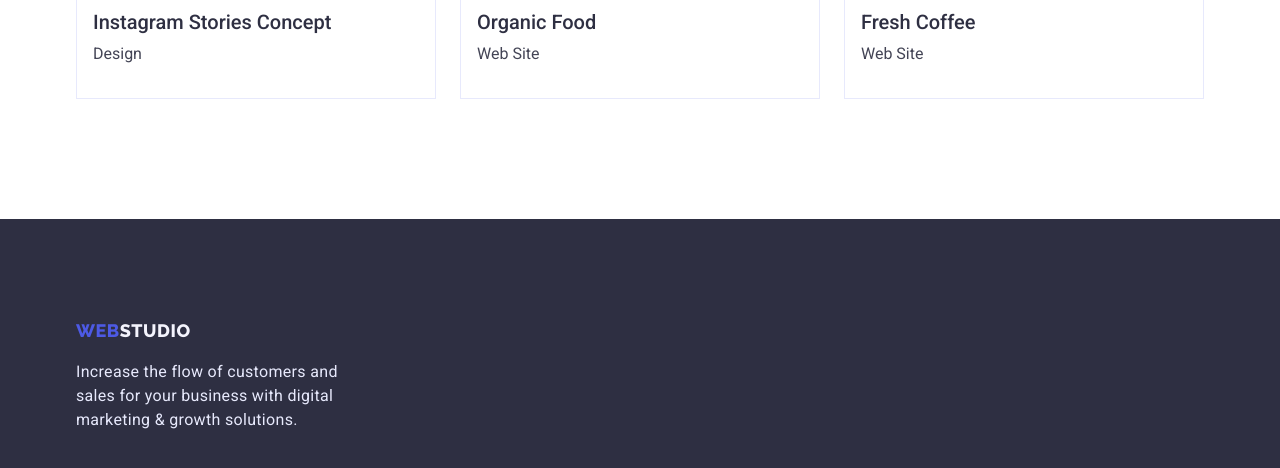
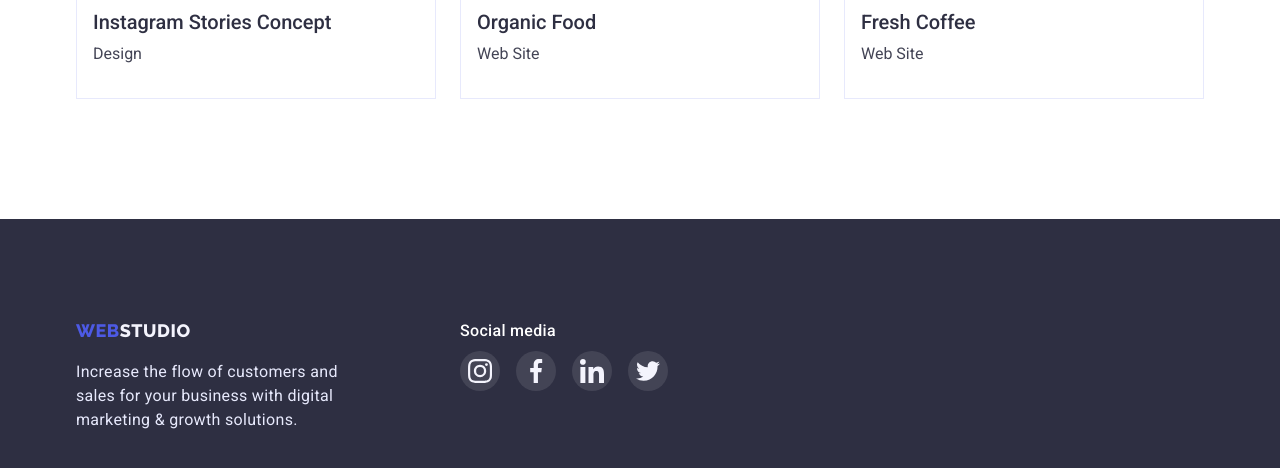
Before and after one commit to immortalua96/goit-markup-hw-04, a plain HTML site: page portfolio.html in a window 1280 px wide. Shown: the part 1549-2017 px from the top of the page. Drawn offline with nearby package versions, Linux system fonts and the light colour scheme.

Commit message:
Update portfolio.html

```diff
--- a/portfolio.html
+++ b/portfolio.html
@@ -113,9 +113,47 @@
 <!-- підвал сайта -->
 <footer class="footer">
     <div class="container">
-    <a href="index.html" class="logo-footer"><span class="web">web</span>studio</a>
-    <p class="text-footer">Increase the flow of customers and sales for your business with digital marketing & growth solutions.</p>
-</div>
+        <div class="flex-footer">
+            <div>
+                <a href="index.html" class="logo-footer"><span class="web">web</span>studio</a>
+                <p class="text-footer">Increase the flow of customers and sales
+                    for your business with digital marketing & growth solutions.
+                </p>
+            </div>
+            <div class="footer-media">
+                <h2 class="media">Social media</h2>
+                <ul class="footer-list">
+                    <li>
+                        <a class="footer-link" href="">
+                            <svg class="footer-icon">
+                                <use href="./images/icon/symbol-defs.svg#icon-instagram"></use>
+                            </svg>
+                        </a>
+                    </li>
+                    <li>
+                        <a class="footer-link" href="">
+                            <svg class="footer-icon">
+                                <use href="./images/icon/symbol-defs.svg#icon-facebook"></use>
+                            </svg>
+                        </a>
+                    </li>
+                    <li>
+                        <a class="footer-link" href="">
+                            <svg class="footer-icon">
+                                <use href="./images/icon/symbol-defs.svg#icon-linkedin"></use>
+                            </svg>
+                        </a>
+                    </li>
+                    <li>
+                        <a class="footer-link" href="">
+                            <svg class="footer-icon">
+                                <use href="./images/icon/symbol-defs.svg#icon-twitter"></use>
+                            </svg>
+                        </a>
+                    </li>
+                </ul>
+            </div>
+        </div>
 </footer>
 </body>
 </html>
```
